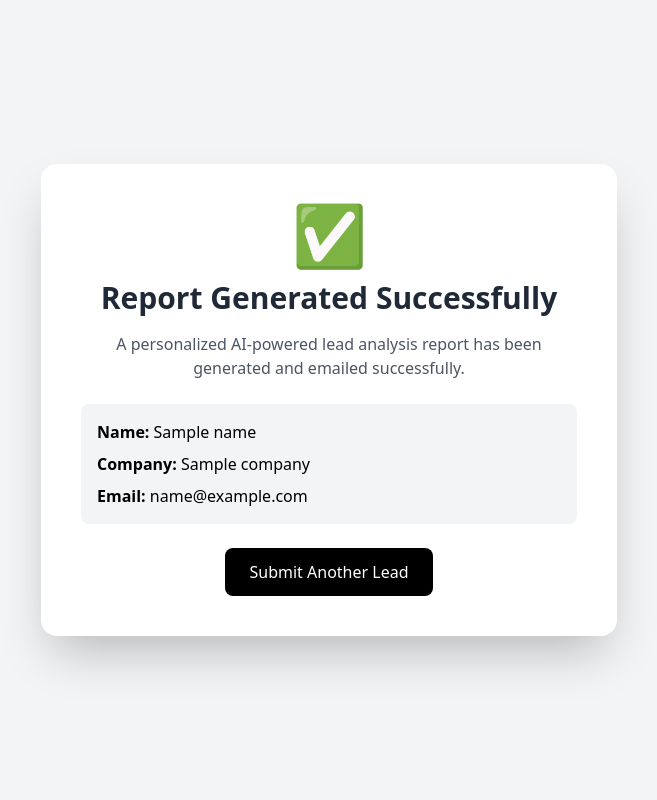
After one commit to AashishNagrath/LeadAnalyser, a FastAPI app: template templates/success.html in a window 1280 px wide. The commit adds this page. Shown: the whole page, without its empty margins (311-968 px from the left). Run offline with FastAPI, Linux system fonts and the light colour scheme; the template is opened without the code that fills it: most values are stand-ins (such as "Sample title", 1, 10 or a date in 2020); some libraries are stand-ins or nearby versions.

Commit message:
Added professional success page UI

```diff
--- a/app/main.py
+++ b/app/main.py
@@ -19,8 +19,10 @@ async def home(request: Request):
         name="index.html"
     )
 
+
 @app.post("/submit")
 async def submit_form(
+    request: Request,
     name: str = Form(...),
     email: str = Form(...),
     company: str = Form(...),
@@ -106,7 +108,12 @@ async def submit_form(
             "message": analysis
         }
 
-    return {
-        "status": "success",
-        "analysis": analysis
-    }
+    return templates.TemplateResponse(
+        request=request,
+        name="success.html",
+        context={
+            "name": name,
+            "company": company,
+            "email": email
+        }
+    )
--- a/templates/index.html
+++ b/templates/index.html
@@ -12,11 +12,11 @@
     <div class="bg-white p-8 rounded-2xl shadow-lg w-full max-w-lg">
 
         <h1 class="text-3xl font-bold mb-2 text-center">
-            AI Business Audit
+            Lead Analyser
         </h1>
 
         <p class="text-gray-600 mb-6 text-center">
-            Get your personalized AI-powered business audit report.
+            Get your personalized AI-powered lead analysis report.
         </p>
 
         <form action="/submit" method="post" class="space-y-4">
--- /dev/null
+++ b/templates/success.html
@@ -0,0 +1,54 @@
+<!DOCTYPE html>
+<html lang="en">
+<head>
+    <meta charset="UTF-8">
+    <meta name="viewport" content="width=device-width, initial-scale=1.0">
+
+    <script src="https://cdn.tailwindcss.com"></script>
+
+    <title>Success</title>
+</head>
+
+<body class="bg-gray-100 min-h-screen flex items-center justify-center">
+
+    <div class="bg-white shadow-2xl rounded-2xl p-10 max-w-xl text-center">
+
+        <div class="text-6xl mb-4">
+            ✅
+        </div>
+
+        <h1 class="text-3xl font-bold text-gray-800 mb-4">
+            Report Generated Successfully
+        </h1>
+
+        <p class="text-gray-600 mb-6">
+            A personalized AI-powered lead analysis report has been generated and emailed successfully.
+        </p>
+
+        <div class="bg-gray-100 rounded-lg p-4 text-left mb-6">
+
+            <p class="mb-2">
+                <strong>Name:</strong> {{ name }}
+            </p>
+
+            <p class="mb-2">
+                <strong>Company:</strong> {{ company }}
+            </p>
+
+            <p>
+                <strong>Email:</strong> {{ email }}
+            </p>
+
+        </div>
+
+        <a href="/"
+           class="inline-block bg-black text-white px-6 py-3 rounded-lg hover:bg-gray-800 transition">
+
+            Submit Another Lead
+
+        </a>
+
+    </div>
+
+</body>
+</html>
```
